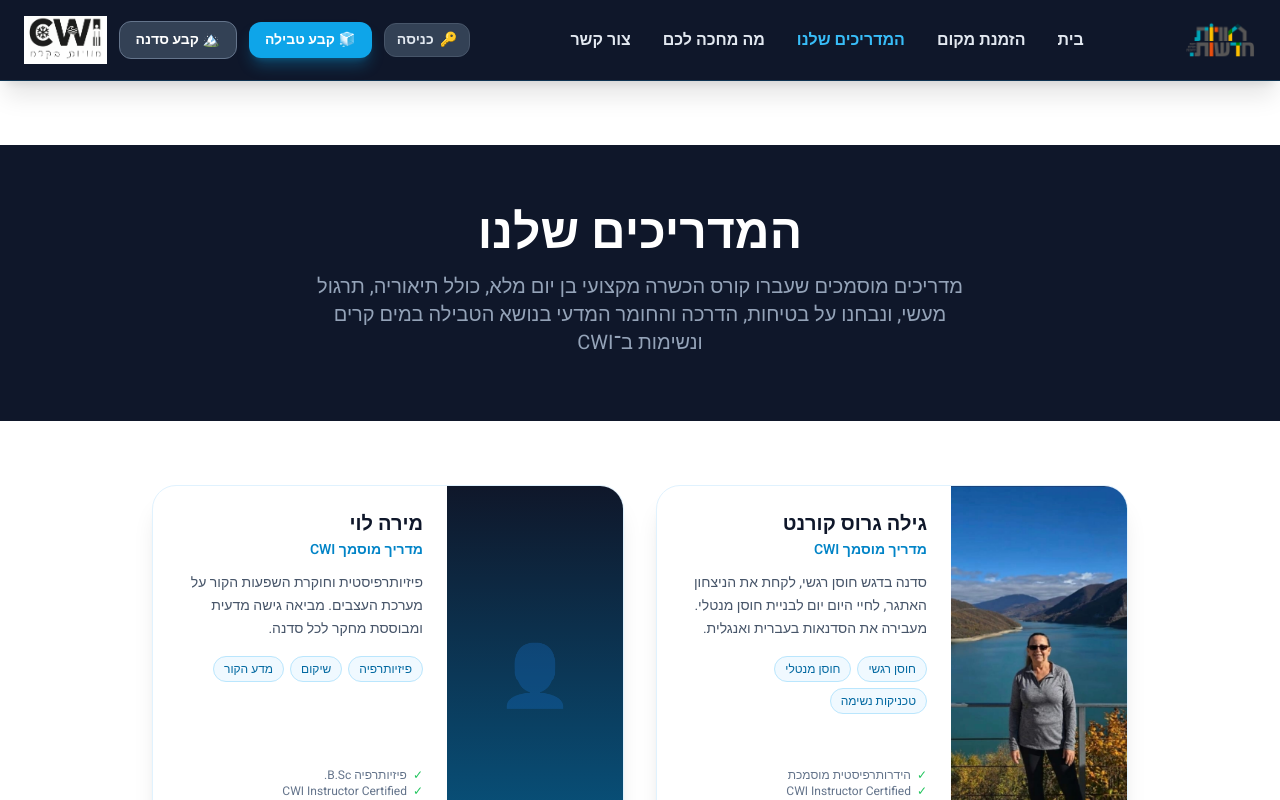
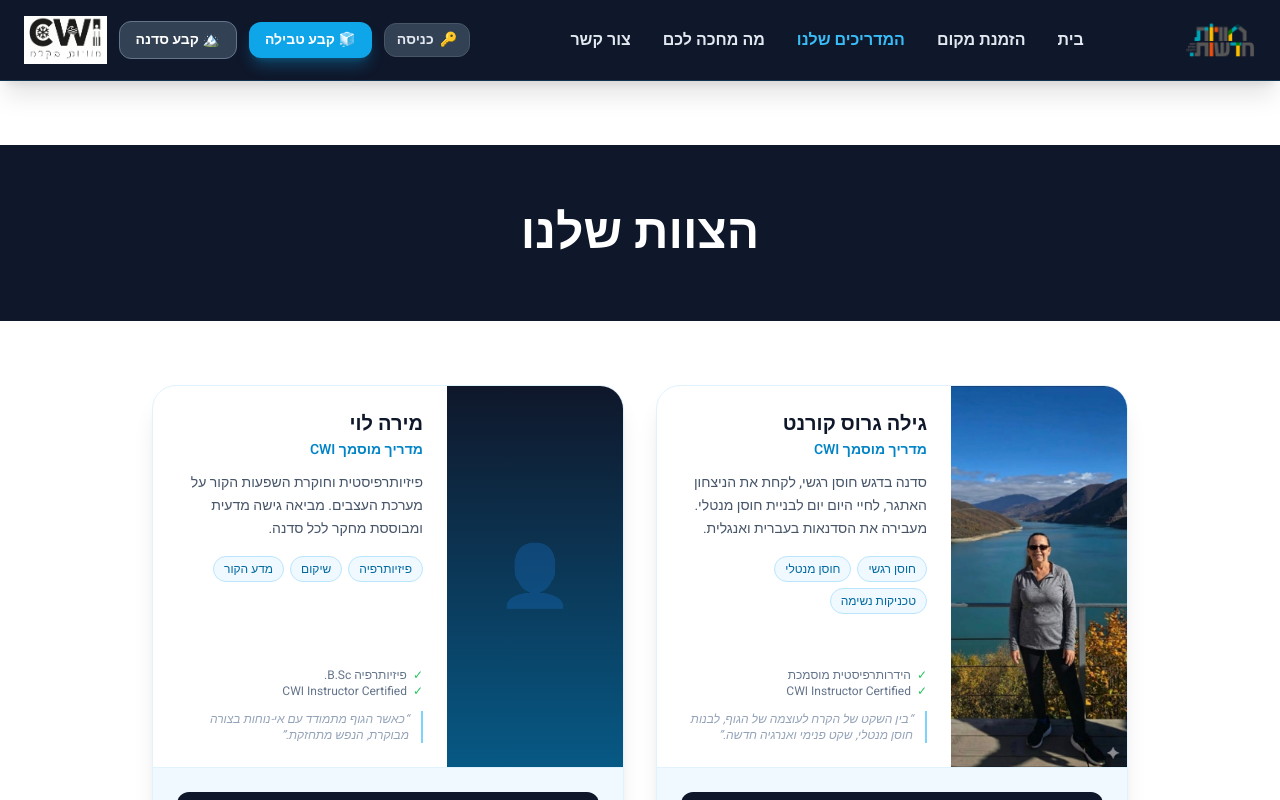
Before and after one commit to ritzabilu-jpg/ICING, a Next.js app: page /instructors in a window 1280 px wide. Shown: the top 800 px of the page. Built offline with nearby package versions, Linux system fonts and the light colour scheme; what tailwindcss-rtl would draw is missing.

Commit message:
Revert title to הצוות שלנו, remove subtitle

```diff
--- a/src/app/instructors/page.tsx
+++ b/src/app/instructors/page.tsx
@@ -60,13 +60,9 @@ export default async function InstructorsPage() {
       {/* Hero */}
       <div className="bg-navy-900 py-16 mb-16">
         <div className="max-w-4xl mx-auto px-6 text-center">
-          <h1 className="text-4xl md:text-5xl font-black text-white mb-4">
-            המדריכים שלנו
+          <h1 className="text-4xl md:text-5xl font-black text-white">
+            הצוות שלנו
           </h1>
-          <p className="text-xl text-slate-400 max-w-2xl mx-auto">
-            מדריכים מוסמכים שעברו קורס הכשרה מקצועי בן יום מלא, כולל תיאוריה, תרגול מעשי,
-            ונבחנו על בטיחות, הדרכה והחומר המדעי בנושא הטבילה במים קרים ונשימות ב־CWI
-          </p>
         </div>
       </div>
 
```
